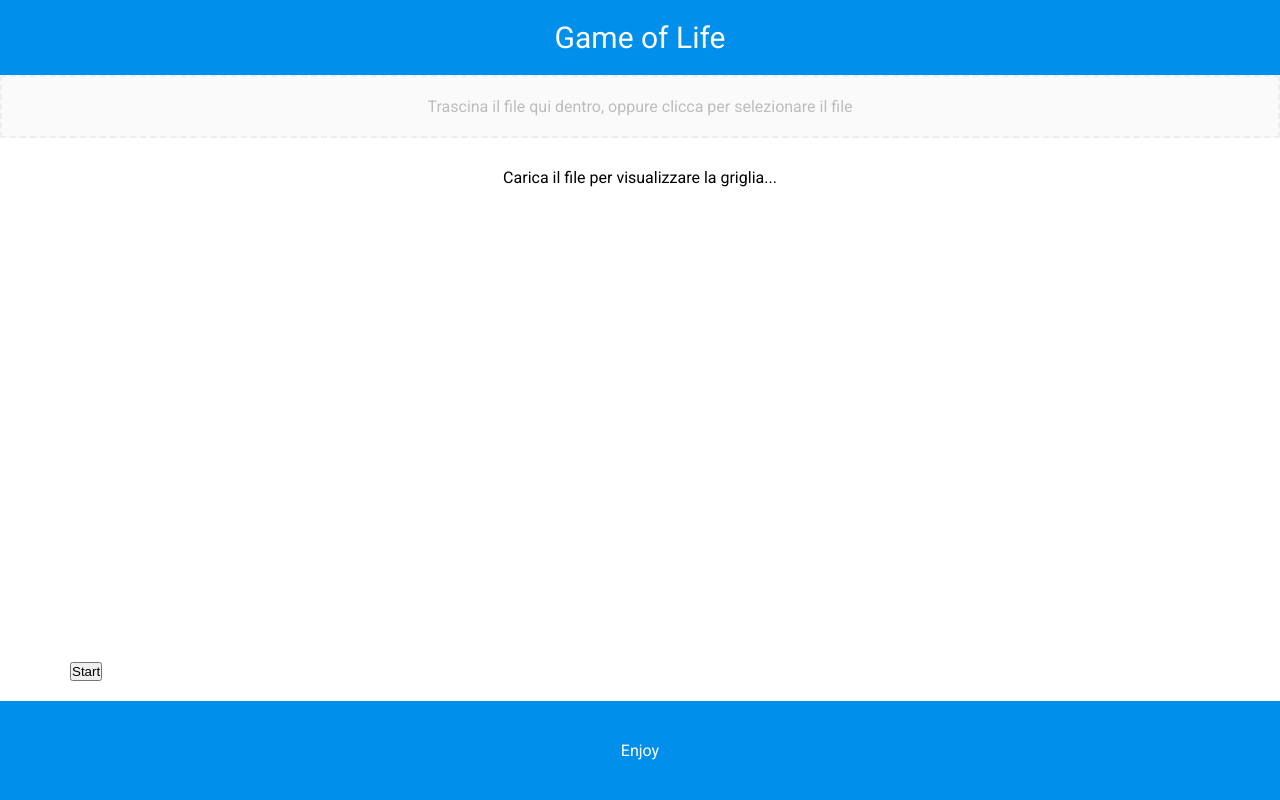
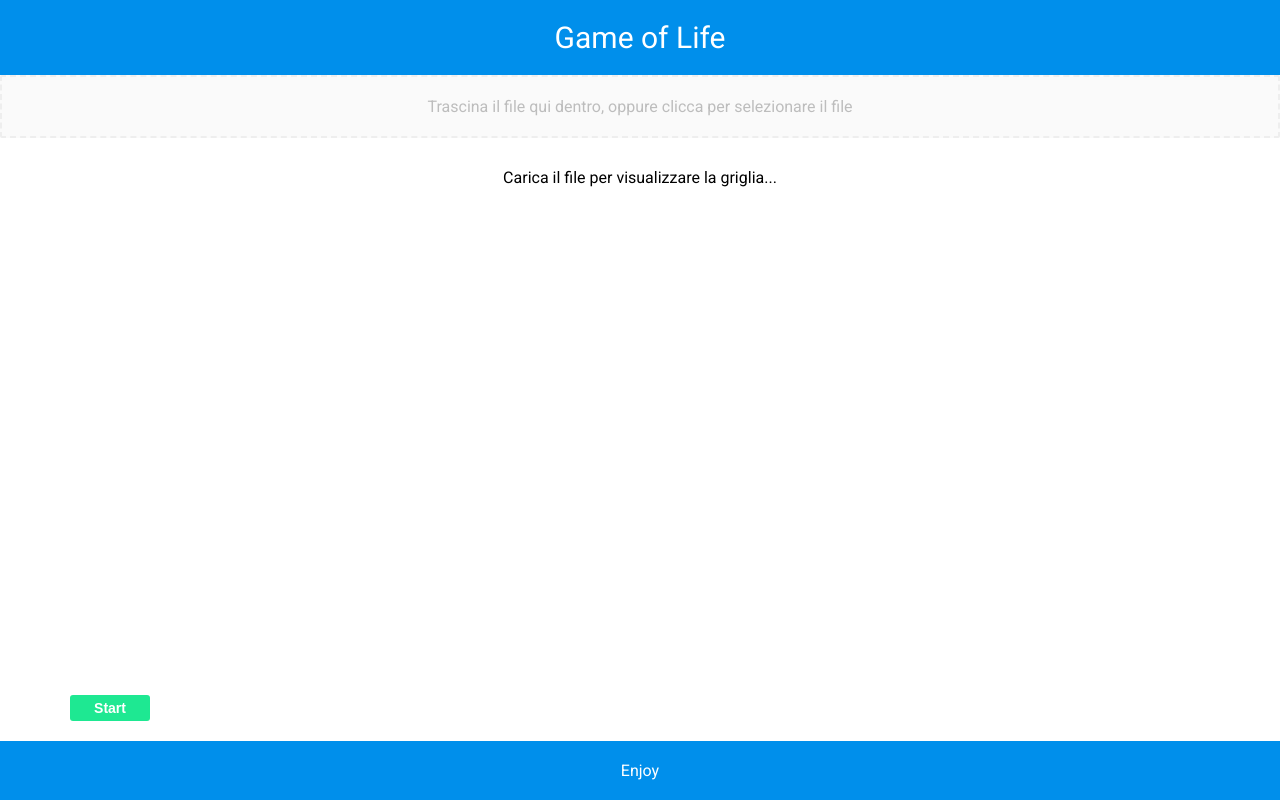
Before and after one commit to fedeviotti/game-of-life, a React (Create React App) app: page / in a window 1280 px wide. Built offline with nearby package versions, Linux system fonts and the light colour scheme.

Commit message:
add styled button

```diff
--- a/src/App.css
+++ b/src/App.css
@@ -49,10 +49,10 @@ body {
 }
 
 .footer {
+  height: 100%;
   grid-area: footer;
   background-color: #008FEB;
   text-align: center;
   color: white;
-  align-items: flex-end;
-  padding: 40px 0;
+  padding: 20px;
 }
--- /dev/null
+++ b/src/components/Styled/StyledButton.tsx
@@ -0,0 +1,22 @@
+import styled from 'styled-components';
+
+const StyledButton = styled.button<{ running: boolean }>`
+  background-color: ${(props: any) => (props.running ? '#00C5FF' : '#1EE892')};
+  color: white;
+  font-size: 14px;
+  font-weight: 700;
+  border: 0;
+  border-radius: 3px;
+  width: 80px;
+  padding: 5px 12px;
+  cursor: pointer;
+  &:focus {
+    outline: none;
+  }
+  &:hover {
+    background-color: ${(props: any) =>
+      props.running ? '#008FEB' : '#00BAA3'};
+  }
+`;
+
+export default StyledButton;
--- a/src/components/Toolbar/Toolbar.tsx
+++ b/src/components/Toolbar/Toolbar.tsx
@@ -1,4 +1,5 @@
 import React from 'react';
+import StyledButton from '../Styled/StyledButton';
 
 const Toolbar: React.FC<{
   running: boolean;
@@ -10,9 +11,9 @@ const Toolbar: React.FC<{
 
   return (
     <div className="toolbar">
-      <button onClick={toggleSimulation}>
+      <StyledButton onClick={toggleSimulation} running={props.running}>
         {props.running ? 'Stop' : 'Start'}
-      </button>
+      </StyledButton>
     </div>
   );
 };
```
